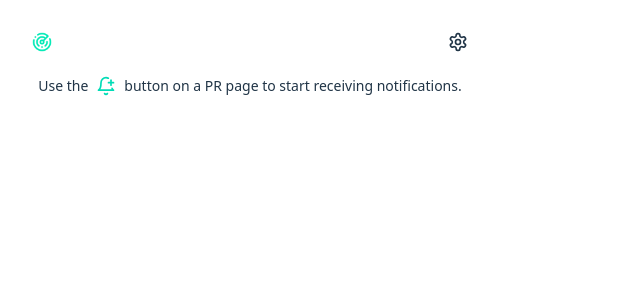
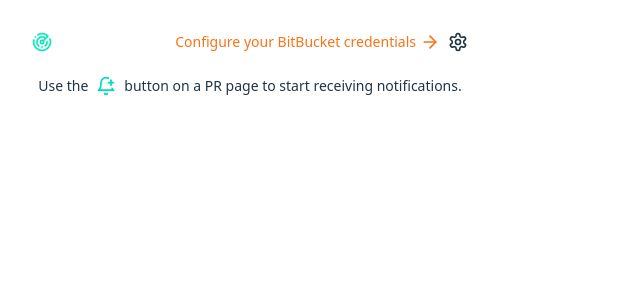
Before and after one commit to Zwyx/chrome-bitbucket-alerts, a React (Vite) app: page / in a window 1280 px wide. Shown: the top 300 px of the page, without its empty margins (0-640 px from the left). Built offline with nearby package versions, Linux system fonts and the light colour scheme.

Commit message:
Add tip for configuring credentials

```diff
--- a/src/App.tsx
+++ b/src/App.tsx
@@ -1,4 +1,9 @@
-import { LucideBellPlus, LucideSettings, LucideTrash2 } from "lucide-react";
+import {
+	LucideArrowRight,
+	LucideBellPlus,
+	LucideSettings,
+	LucideTrash2,
+} from "lucide-react";
 import { useCallback, useEffect, useState } from "react";
 import { cn } from "./utils";
 import favicon from "/favicon-green.png";
@@ -155,6 +160,15 @@
 		<div className="flex max-h-[550px] w-[500px] flex-col gap-6 overflow-auto p-8">
 			<div className="flex justify-between">
 				<img src={favicon} width={20} alt="logo" />
+
+				{(!username || !appPassword) && !settingsView && (
+					<div className="mx-2 flex flex-1 items-center justify-end text-orange-500">
+						<div className="mr-1 text-sm leading-none">
+							Configure your BitBucket credentials
+						</div>
+						<LucideArrowRight size={20} />
+					</div>
+				)}
 
 				<button
 					onClick={() =>
```
